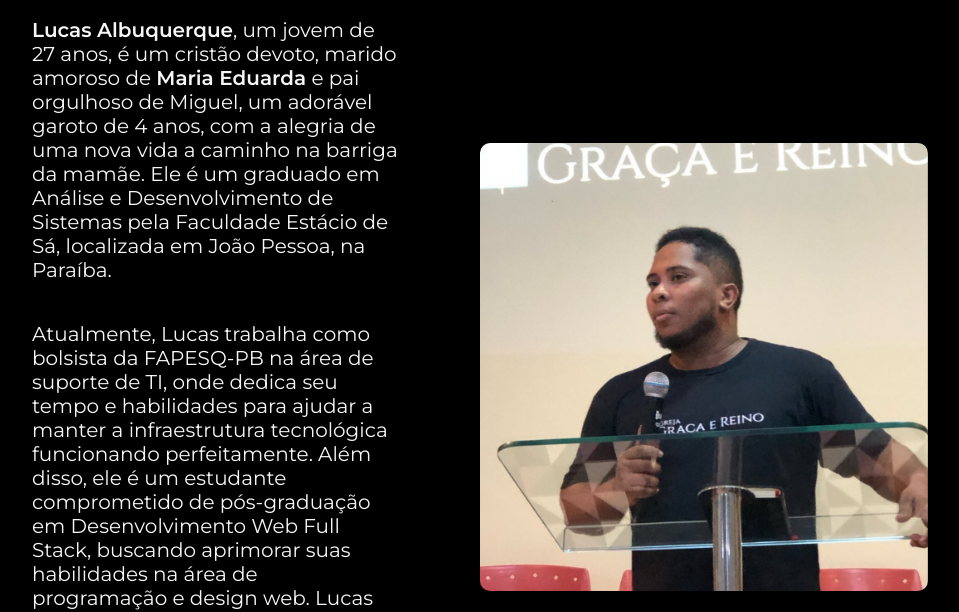
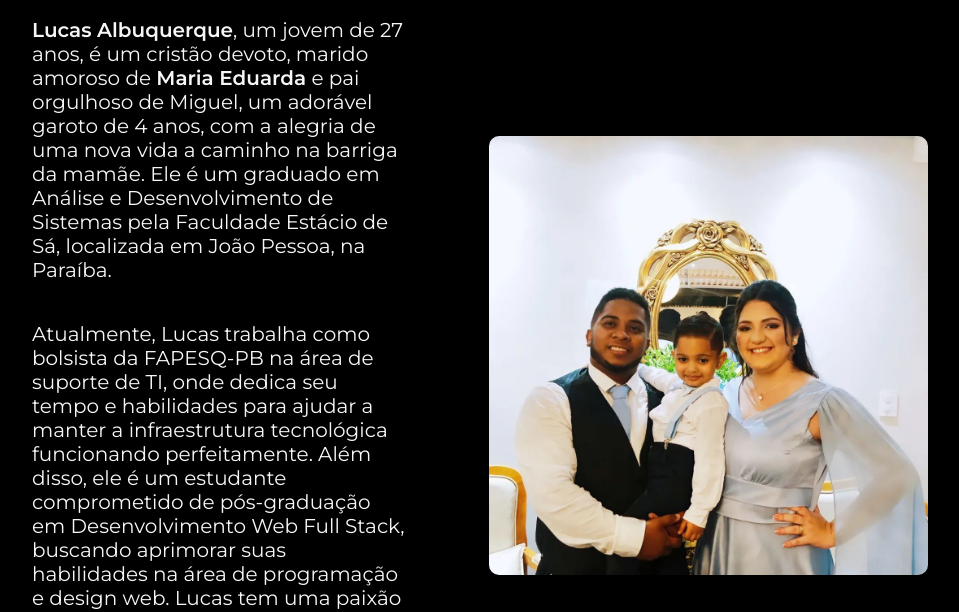
Before and after one commit to LucasVynicius/study-front-alura, a plain HTML site: page about.html in a window 1280 px wide. Shown: the part 186-798 px from the top of the page, without its empty margins (160-1119 px from the left). Drawn offline with nearby package versions, Linux system fonts and the light colour scheme.

Commit message:
Projeto finalizado!

```diff
--- a/about.html
+++ b/about.html
@@ -44,7 +44,7 @@
             </p>
         </section>
         <!-- Imagem do autor -->
-        <img class="apresentacao__img"  src="assets/lucas.jpg" alt="Lucas Albuquerque">
+        <img class="apresentacao__img"  src="assets/familia.jpg" alt="Lucas Albuquerque">
     </main>
 
     <!-- Rodapé da página -->
--- a/estilos/style.css
+++ b/estilos/style.css
@@ -127,8 +127,8 @@ body {
 
 /* Estilos para a imagem do autor */
 .apresentacao__img {
-    width: 50%; /* Largura da imagem do autor */
-    height: 30%; /* Altura da imagem do autor */
+    width: 49%; /* Largura da imagem do autor */
+    height: 35%; /* Altura da imagem do autor */
     border-radius: 10px; /* Borda arredondada da imagem */
 }
 
```
Also changed, not shown: index.html (+1 -1 lines), assets/familia.jpg (added), assets/lucas.jpeg (added), assets/lucas.jpg (deleted).
